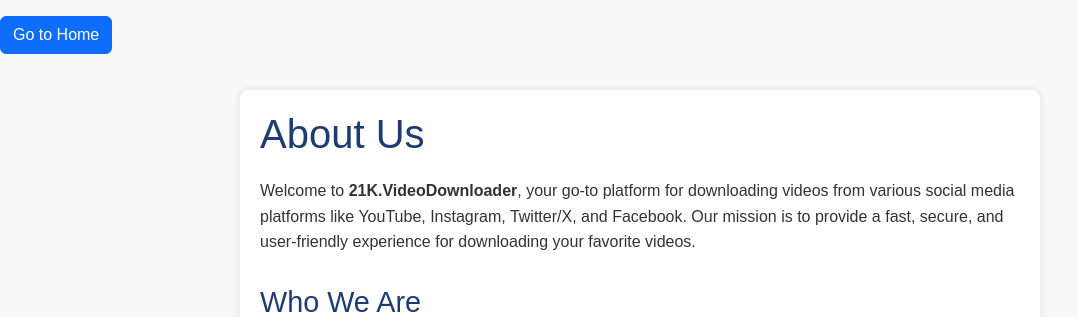
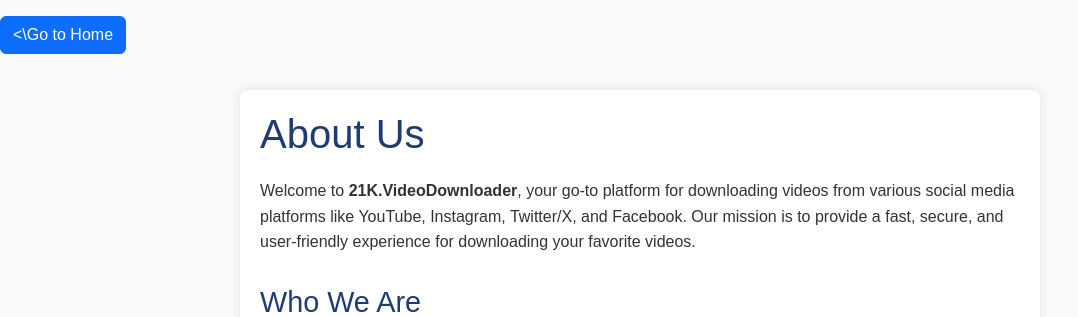
Before and after one commit to alwaysnithish/21K.VideoDownloader, a Django app: page /aboutus/ in a window 1280 px wide. Shown: the part 72-389 px from the top of the page, without its empty margins (0-1078 px from the left). Run offline with Django 5.2, Linux system fonts and the light colour scheme; some libraries are stand-ins or nearby versions.

Commit message:
Update aboutus.html

```diff
--- a/templates/aboutus.html
+++ b/templates/aboutus.html
@@ -119,7 +119,7 @@
             </div>
         </div>
     </nav>
-    <a href="{% url 'home' %}" class="btn btn-primary my-3">Go to Home</a>
+    <a href="{% url 'home' %}" class="btn btn-primary my-3"><\Go to Home</a>
 
     <!-- About Us Content -->
     <div class="container">
```
